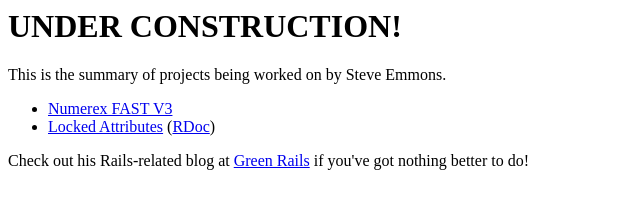
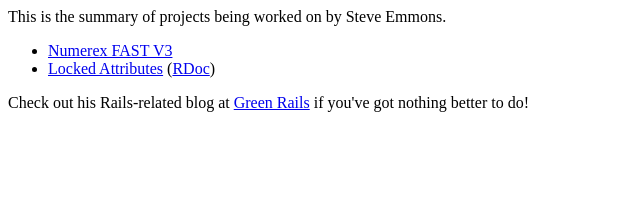
Before and after one commit to spemmons/spemmons.github.com, a plain HTML site: page index.html in a window 1280 px wide. Shown: the whole page, without its empty margins (0-640 px from the left). Drawn offline with Linux system fonts and the light colour scheme.

Commit message:
updated base page

```diff
--- a/index.html
+++ b/index.html
@@ -1,5 +1,3 @@
-<h1>UNDER CONSTRUCTION!</h1>
-
 This is the summary of projects being worked on by Steve Emmons.
 
 <ul>
```
